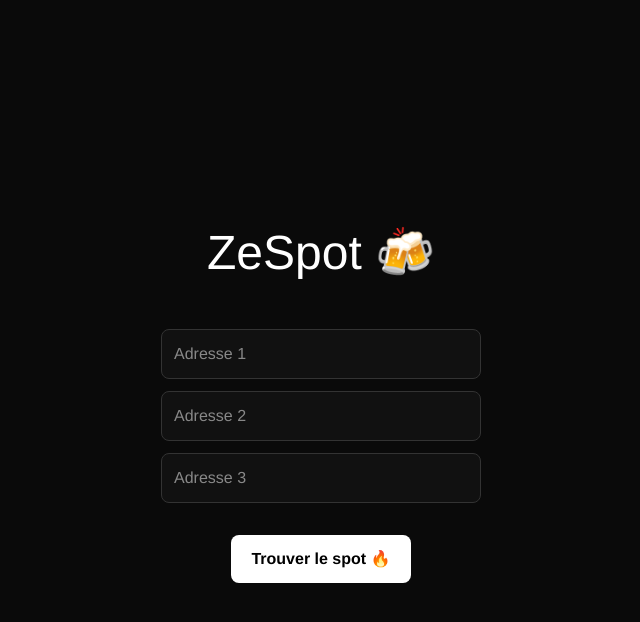
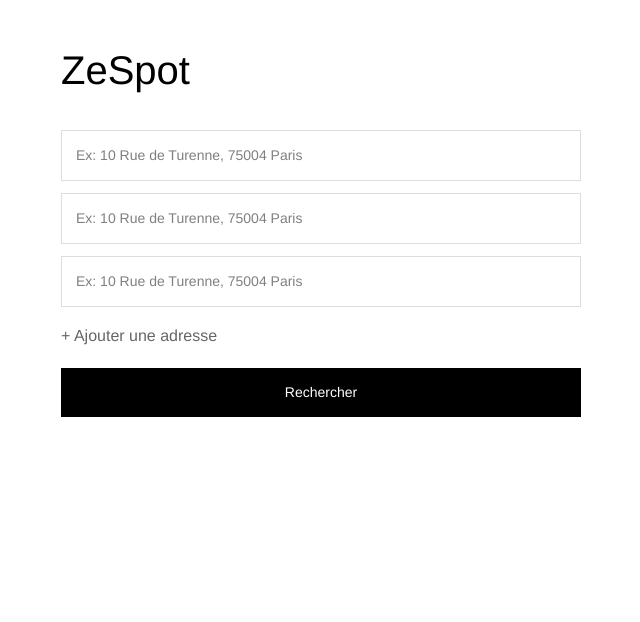
Before and after one commit to edouardcholet56-max/zespot-app, a Next.js app: page / in a window 1280 px wide. Shown: the top 622 px of the page, without its empty margins (319-959 px from the left). Built offline with nearby package versions, Linux system fonts and the light colour scheme.

Commit message:
final route

```diff
--- a/app/api/find-bar/route.js
+++ b/app/api/find-bar/route.js
@@ -2,43 +2,57 @@ export async function POST(req) {
   try {
     const { addresses } = await req.json();
 
+    // Vérification clé API
     if (!process.env.GOOGLE_MAPS_API_KEY) {
       throw new Error("Clé API manquante");
     }
 
-    // 1. Geocode des adresses
-    const coords = await Promise.all(
-      addresses.map(async (address) => {
-        const res = await fetch(
-          `https://maps.googleapis.com/maps/api/geocode/json?address=${encodeURIComponent(address)}&key=${process.env.GOOGLE_MAPS_API_KEY}`
-        );
+    if (!addresses || addresses.length < 2) {
+      throw new Error("Ajoute au moins 2 adresses");
+    }
 
-        const data = await res.json();
+    // 1. GEOCODING
+    const coords = [];
 
-        if (!data.results.length) {
-          throw new Error(`Adresse invalide: ${address}`);
-        }
+    for (const address of addresses) {
+      if (!address) continue;
 
-        return data.results[0].geometry.location;
-      })
-    );
+      const geoRes = await fetch(
+        `https://maps.googleapis.com/maps/api/geocode/json?address=${encodeURIComponent(address)}&key=${process.env.GOOGLE_MAPS_API_KEY}`
+      );
 
-    // 2. centre moyen
-    const avgLat = coords.reduce((sum, c) => sum + c.lat, 0) / coords.length;
-    const avgLng = coords.reduce((sum, c) => sum + c.lng, 0) / coords.length;
+      const geoData = await geoRes.json();
 
-    // 3. chercher bars
+      if (geoData.status !== "OK" || !geoData.results.length) {
+        throw new Error(`Adresse invalide: ${address}`);
+      }
+
+      coords.push(geoData.results[0].geometry.location);
+    }
+
+    if (coords.length === 0) {
+      throw new Error("Aucune adresse valide");
+    }
+
+    // 2. POINT MOYEN
+    const avgLat =
+      coords.reduce((sum, c) => sum + c.lat, 0) / coords.length;
+
+    const avgLng =
+      coords.reduce((sum, c) => sum + c.lng, 0) / coords.length;
+
+    // 3. PLACES API (bars)
     const placesRes = await fetch(
       `https://maps.googleapis.com/maps/api/place/nearbysearch/json?location=${avgLat},${avgLng}&radius=1500&type=bar&key=${process.env.GOOGLE_MAPS_API_KEY}`
     );
 
     const placesData = await placesRes.json();
 
-    if (!placesData.results || placesData.results.length === 0) {
+    if (placesData.status !== "OK" || !placesData.results.length) {
       throw new Error("Aucun bar trouvé");
     }
 
-    // 4. algo intelligent (rating + distance)
+    // 4. SCORE (équilibre distance + rating)
     const scoredBars = placesData.results.map((bar) => {
       const rating = bar.rating || 0;
 
@@ -54,19 +68,29 @@ export async function POST(req) {
 
     const bestBar = scoredBars.sort((a, b) => b.score - a.score)[0];
 
+    if (!bestBar) {
+      throw new Error("Aucun bar exploitable");
+    }
+
+    // 5. RESPONSE FINALE
     return Response.json({
       bar: {
         name: bestBar.name,
         address: bestBar.vicinity,
         rating: bestBar.rating || "N/A",
       },
+      location: {
+        lat: bestBar.geometry.location.lat,
+        lng: bestBar.geometry.location.lng,
+      }
     });
 
   } catch (err) {
-    console.error(err);
+    console.error("ERROR:", err);
 
-    return Response.json({
-      error: err.message,
-    });
+    return Response.json(
+      { error: err.message || "Erreur serveur" },
+      { status: 500 }
+    );
   }
 }
--- a/app/page.js
+++ b/app/page.js
@@ -1,6 +1,7 @@
 "use client";
 
 import { useState } from "react";
+import { GoogleMap, LoadScript, Marker } from "@react-google-maps/api";
 
 export default function Home() {
   const [addresses, setAddresses] = useState(["", "", ""]);
@@ -12,6 +13,10 @@ export default function Home() {
     const newAddresses = [...addresses];
     newAddresses[index] = value;
     setAddresses(newAddresses);
+  };
+
+  const addAddress = () => {
+    setAddresses([...addresses, ""]);
   };
 
   const handleSubmit = async () => {
@@ -33,10 +38,11 @@ export default function Home() {
       if (data.error) {
         setError(data.error);
       } else {
-        setResult(data.bar);
+        setResult(data);
       }
+
     } catch (err) {
-      setError("Erreur API");
+      setError("Erreur réseau");
     }
 
     setLoading(false);
@@ -45,66 +51,98 @@ export default function Home() {
   return (
     <main style={{
       minHeight: "100vh",
-      background: "#0A0A0A",
-      color: "white",
-      display: "flex",
-      flexDirection: "column",
-      alignItems: "center",
-      justifyContent: "center",
-      fontFamily: "Helvetica, Arial, sans-serif"
+      background: "white",
+      color: "black",
+      fontFamily: "Helvetica, Arial, sans-serif",
+      padding: 40,
+      maxWidth: 600,
+      margin: "0 auto"
     }}>
 
-      <h1 style={{ fontSize: 48, marginBottom: 40 }}>
-        ZeSpot 🍻
+      {/* LOGO */}
+      <h1 style={{
+        fontSize: 40,
+        marginBottom: 30,
+        fontWeight: 500
+      }}>
+        ZeSpot
       </h1>
 
-      <div style={{ width: 320 }}>
+      {/* INPUTS */}
+      <div>
         {addresses.map((addr, i) => (
           <input
             key={i}
-            placeholder={`Adresse ${i + 1}`}
+            placeholder="Ex: 10 Rue de Turenne, 75004 Paris"
             value={addr}
             onChange={(e) => handleChange(i, e.target.value)}
             style={{
               width: "100%",
               marginBottom: 12,
-              padding: 12,
-              borderRadius: 8,
-              border: "1px solid #333",
-              background: "#111",
-              color: "white"
+              padding: 14,
+              border: "1px solid #ddd",
+              fontSize: 14,
+              outline: "none"
             }}
           />
         ))}
       </div>
 
+      {/* ADD BUTTON */}
+      <button
+        onClick={addAddress}
+        style={{
+          marginTop: 5,
+          background: "none",
+          border: "none",
+          color: "#666",
+          cursor: "pointer",
+          marginBottom: 20
+        }}
+      >
+        + Ajouter une adresse
+      </button>
+
+      {/* SEARCH BUTTON */}
       <button
         onClick={handleSubmit}
         style={{
-          marginTop: 20,
-          padding: "12px 20px",
-          borderRadius: 8,
+          width: "100%",
+          padding: 14,
+          background: "black",
+          color: "white",
           border: "none",
-          background: "white",
-          color: "black",
           cursor: "pointer",
-          fontWeight: "bold"
+          fontSize: 14
         }}
       >
-        {loading ? "Recherche..." : "Trouver le spot 🔥"}
+        {loading ? "Recherche..." : "Rechercher"}
       </button>
 
+      {/* ERROR */}
       {error && (
-        <p style={{ color: "red", marginTop: 20 }}>
-          ❌ {error}
+        <p style={{ marginTop: 20, color: "red" }}>
+          {error}
         </p>
       )}
 
+      {/* RESULT */}
       {result && (
-        <div style={{ marginTop: 30, textAlign: "center" }}>
-          <h2>{result.name}</h2>
-          <p>{result.address}</p>
-          <p>⭐ {result.rating}</p>
+        <div style={{ marginTop: 30 }}>
+          <h2 style={{ fontSize: 18 }}>{result.bar.name}</h2>
+          <p style={{ color: "#666" }}>{result.bar.address}</p>
+          <p style={{ marginBottom: 20 }}>⭐ {result.bar.rating}</p>
+
+          {/* MAP */}
+          <LoadScript googleMapsApiKey={process.env.NEXT_PUBLIC_GOOGLE_MAPS_API_KEY}>
+            <GoogleMap
+              mapContainerStyle={{ width: "100%", height: "400px" }}
+              center={result.location}
+              zoom={15}
+            >
+              <Marker position={result.location} />
+            </GoogleMap>
+          </LoadScript>
         </div>
       )}
     </main>
```
